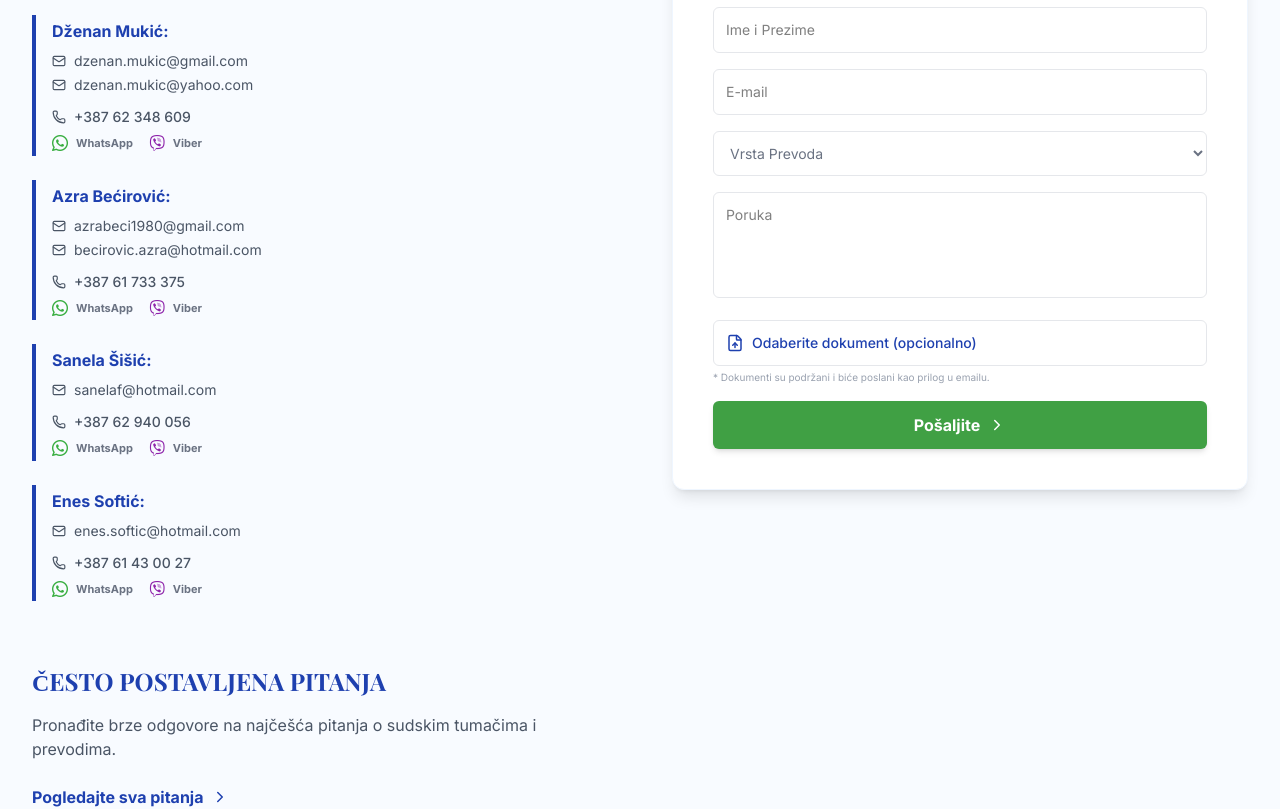
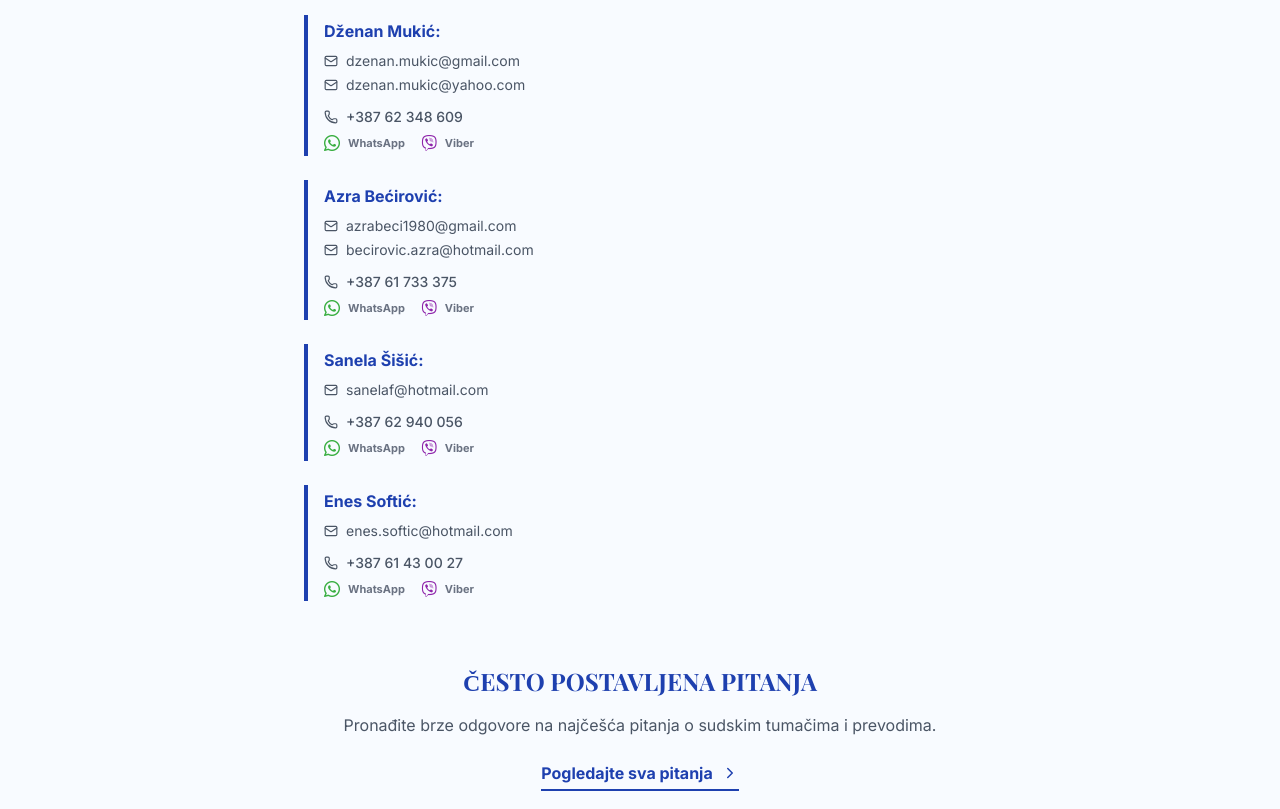
Before and after one commit to marshalneo991/tumaci.ba, a React (Vite) app: page / in a window 1280 px wide. Shown: the part 5960-6769 px from the top of the page. Built offline with nearby package versions, Linux system fonts and the light colour scheme; a web font is replaced by a local one.

Commit message:
Form removed

```diff
--- a/src/components/PricingContact.jsx
+++ b/src/components/PricingContact.jsx
@@ -1,6 +1,5 @@
 import React from 'react';
-import { useForm } from 'react-hook-form';
-import { FileUp, ChevronRight, Mail, Phone } from 'lucide-react';
+import { ChevronRight, Mail, Phone } from 'lucide-react';
 import viberIcon from '../assets/viber-icon.png';
 import whatsappIcon from '../assets/whatsapp-icon.png';
 
@@ -28,44 +27,12 @@ const teamInfo = [
 ];
 
 const PricingContact = () => {
-    const { register, handleSubmit, reset, formState: { errors } } = useForm();
-
-    const onSubmit = async (data) => {
-        const formData = new FormData();
-        formData.append('name', data.name);
-        formData.append('email', data.email);
-        formData.append('type', data.type);
-        formData.append('message', data.message);
-
-        if (data.file && data.file[0]) {
-            formData.append('file', data.file[0]);
-        }
-
-        try {
-            const response = await fetch('/send_email.php', {
-                method: 'POST',
-                body: formData,
-            });
-
-            if (response.ok) {
-                alert('Hvala vam! Vaša poruka i dokument su uspješno poslani.');
-                reset();
-            } else {
-                const errorData = await response.json();
-                alert('Greška: ' + (errorData.message || 'Došlo je do greške prilikom slanja.'));
-            }
-        } catch (error) {
-            console.error('Error:', error);
-            alert('Došlo je do greške prilikom komunikacije sa serverom. Provjerite jeste li postavili PHP skriptu na server.');
-        }
-    };
-
     return (
-        <section className="py-20 bg-[#f8fbff]">
+        <section id="kontakt" className="py-20 bg-[#f8fbff]">
             <div className="max-w-7xl mx-auto px-4 sm:px-6 lg:px-8">
-                <div className="flex flex-col lg:flex-row gap-16">
+                <div className="flex flex-col gap-16 items-center">
                     {/* Left: Contact Info */}
-                    <div className="lg:w-1/2">
+                    <div className="w-full max-w-2xl">
                         <div className="space-y-8">
                             <div>
                                 <h3 className="text-xl font-bold text-[#1e40af] mb-4 uppercase">Kontaktirajte nas</h3>
@@ -121,7 +88,7 @@ const PricingContact = () => {
 
 
                             {/* FAQ Section Reference */}
-                            <div className="mt-16 text-center lg:text-left">
+                            <div className="mt-16 text-center">
                                 <h3 className="text-2xl font-bold text-[#1e40af] mb-4 uppercase">Često Postavljena Pitanja</h3>
                                 <p className="text-gray-600 mb-6">Pronađite brze odgovore na najčešća pitanja o sudskim tumačima i prevodima.</p>
                                 <a
@@ -134,68 +101,6 @@ const PricingContact = () => {
                             </div>
                         </div>
                     </div>
-
-                    {/* Right: Contact Form */}
-                    <div id="kontakt" className="lg:w-1/2">
-                        <div className="bg-white p-8 md:p-10 rounded-xl shadow-lg border border-blue-50 sticky top-24">
-                            <h3 className="text-2xl font-bold text-[#1e40af] mb-8 text-center uppercase">Kontaktirajte Nas</h3>
-                            <form onSubmit={handleSubmit(onSubmit)} className="space-y-4">
-                                <div>
-                                    <input
-                                        {...register('name', { required: true })}
-                                        placeholder="Ime i Prezime"
-                                        className="w-full p-3 rounded-md border border-gray-200 focus:outline-none focus:border-primary transition-all text-sm"
-                                    />
-                                    {errors.name && <span className="text-xs text-red-500">Ovo polje je obavezno</span>}
-                                </div>
-                                <div>
-                                    <input
-                                        {...register('email', { required: true, pattern: /^\S+@\S+$/i })}
-                                        placeholder="E-mail"
-                                        className="w-full p-3 rounded-md border border-gray-200 focus:outline-none focus:border-primary transition-all text-sm"
-                                    />
-                                    {errors.email && <span className="text-xs text-red-500">Unesite ispravan e-mail</span>}
-                                </div>
-                                <div>
-                                    <select
-                                        {...register('type', { required: true })}
-                                        className="w-full p-3 rounded-md border border-gray-200 focus:outline-none focus:border-primary bg-white transition-all text-sm text-gray-500"
-                                        defaultValue=""
-                                    >
-                                        <option value="" disabled>Vrsta Prevoda</option>
-                                        <option value="ovjereni">Ovjereni Prevod</option>
-                                        <option value="neovjereni">Neovjereni Prevod</option>
-                                        <option value="usmeno">Usmeno Prevođenje</option>
-                                    </select>
-                                    {errors.type && <span className="text-xs text-red-500">Odaberite vrstu prevoda</span>}
-                                </div>
-                                <div>
-                                    <textarea
-                                        {...register('message', { required: true })}
-                                        rows="4"
-                                        placeholder="Poruka"
-                                        className="w-full p-3 rounded-md border border-gray-200 focus:outline-none focus:border-primary transition-all text-sm resize-none"
-                                    />
-                                    {errors.message && <span className="text-xs text-red-500">Ovo polje je obavezno</span>}
-                                </div>
-                                <div>
-                                    <label className="flex items-center gap-2 p-3 border border-gray-200 rounded-md cursor-pointer hover:bg-gray-50 transition-colors text-sm text-[#1e40af] font-medium">
-                                        <FileUp size={18} />
-                                        <span>Odaberite dokument (opcionalno)</span>
-                                        <input type="file" className="hidden" {...register('file')} />
-                                    </label>
-                                    <p className="text-[10px] text-gray-400 mt-1">* Dokumenti su podržani i biće poslani kao prilog u emailu.</p>
-                                </div>
-                                <button
-                                    type="submit"
-                                    className="w-full bg-[#40a044] text-white py-3 rounded-md font-bold flex items-center justify-center gap-2 hover:bg-[#368a3a] transition-all shadow-md group"
-                                >
-                                    Pošaljite
-                                    <ChevronRight size={18} className="group-hover:translate-x-1 transition-transform" />
-                                </button>
-                            </form>
-                        </div>
-                    </div>
                 </div>
             </div>
         </section>
```
